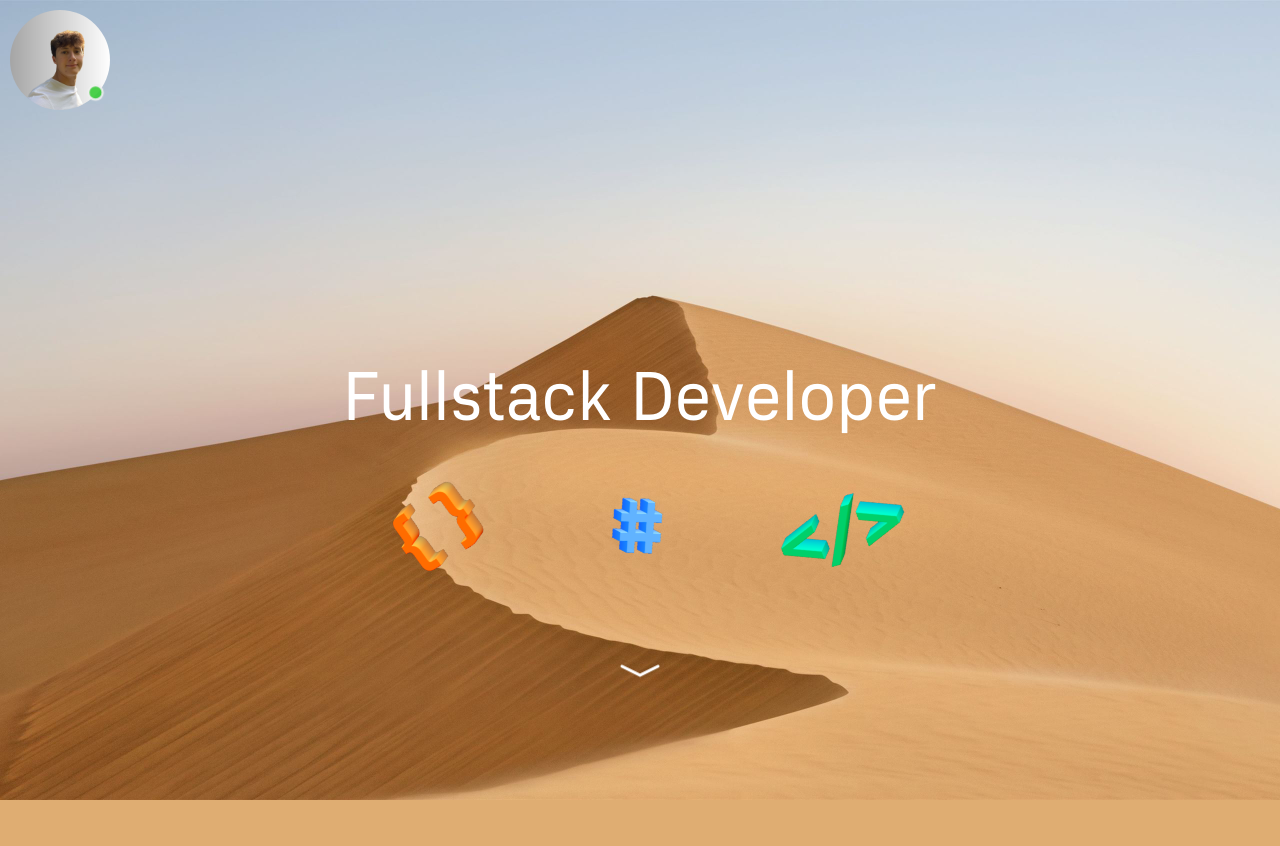
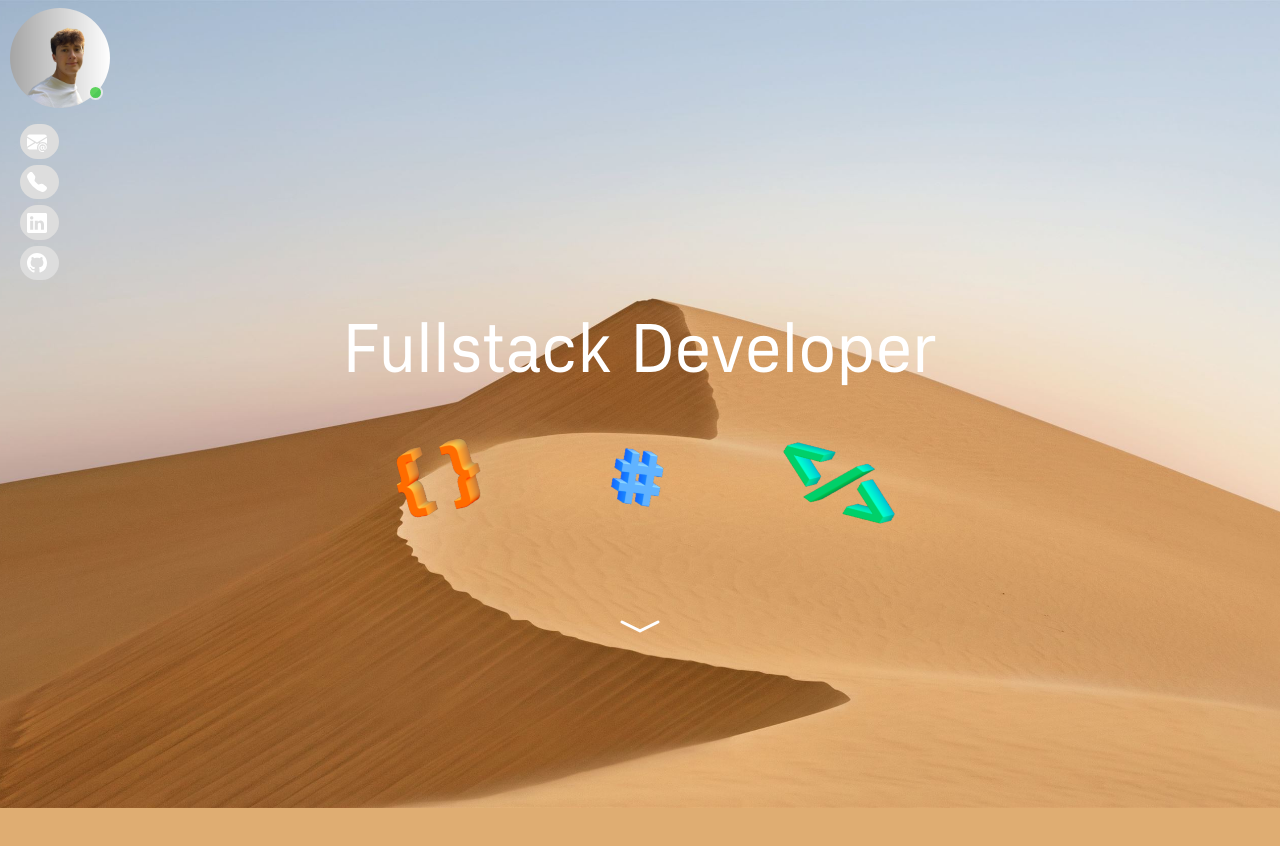
Before and after one commit to bszarlowicz/PortfolioApp, a React (Vite) app: page / in a window 1280 px wide. Shown: the top 846 px of the page. Built offline with nearby package versions, Linux system fonts and the light colour scheme.

Commit message:
contact section

```diff
--- a/src/assets/css/startPage.module.css
+++ b/src/assets/css/startPage.module.css
@@ -44,7 +44,6 @@ body {
   flex-direction: column;
   justify-content: center;
   align-items: center;
-  padding-top: 30vh;
 }
 
 .customArrow{
@@ -64,26 +63,10 @@ body {
   min-width: 400px;
 }
 
-.fogEffect {
-  position: relative;
-  overflow: hidden;
-}
-
-.fogOverlay {
-  position: absolute;
-  top: 0;
-  left: 0;
-  width: 100%;
-  height: 100vh;
-  background: rgba(255, 255, 255, 0);
-  transition: background 0.5s ease;
-  backdrop-filter: blur(5px);
-  z-index: 2;
-}
-
 .containerStyle{
   position: relative;
   display: inline-block;
+  max-width: 125px;
 }
 
 .greenCircleStyle {
@@ -93,8 +76,8 @@ body {
   background-color: #39cc39;
   border: 2px solid #efefef;
   border-radius: 50%;
-  bottom: 10px;
   left: 100px;
+  bottom: 8px;
   animation: pulseAnimation 1.5s infinite;
 }
 
@@ -102,9 +85,64 @@ body {
   width: 100px;
   height: 100px;
   border-radius: 50%;
-  margin-top: 10px;
   margin-left: 10px;
 }
+
+.contactIcon{
+  color: white;
+  margin-top: 2px;
+  margin-right: 5px;
+}
+
+.contact{
+  cursor: pointer;
+}
+
+li.contacts {
+  overflow: hidden;
+  background: #ddd;
+  list-style: none;
+  white-space:nowrap;
+  margin-right: 10px;
+  border-radius: 25px;
+  display: inline-block;
+}
+
+li.contacts span {
+  opacity: 0;
+  color: white;
+  max-width: 0;
+  display: inline-block;
+  text-decoration: none;
+  transition: max-width 1s ease-out .1s, opacity 1s ease-out .1s, color;
+}
+
+li.contacts span:hover {
+    color: white;
+}
+
+li.contacts span i {
+  float:right;
+  display: block;
+  padding-right: 1em;
+  font:1em/1 'Vercetti-Regular', sans-serif;
+  font-size: 13px;
+}
+
+li.contacts b {
+  line-height: 1;
+  font-size: 20px;
+  display: inline-block;
+  padding: 5px 7px;
+  margin-bottom: 2px;
+}
+
+li.contacts:hover span {
+    opacity: 1;
+    max-width: 300px;
+    transition: max-width 1s ease-out .1s, opacity 1s ease-out .1s, color .2s;
+}
+
 
 @keyframes rotateLeftAndRight {
   0%, 100% {
--- /dev/null
+++ b/src/components/ContactLine.jsx
@@ -0,0 +1,7 @@
+import StartPageStyles from "../assets/css/StartPage.module.css";
+
+export default function ContactLine({ icon: IconComponent, text }) {
+    return (
+        <li className={`${StartPageStyles.contacts}`}><b><IconComponent className={`${StartPageStyles.contactIcon}`} /></b><span><i>{text}</i></span></li>
+      );
+}
--- a/src/pages/StartPage.jsx
+++ b/src/pages/StartPage.jsx
@@ -6,17 +6,75 @@ import profileImg from "../assets/images/profileImg.png";
 import hashtagImg from "../assets/images/hashtag.png";
 import { Link } from "react-scroll";
 import { ChevronCompactDown } from "react-bootstrap-icons";
+import { EnvelopeAtFill } from "react-bootstrap-icons";
+import { Linkedin } from "react-bootstrap-icons";
+import { TelephoneFill } from "react-bootstrap-icons";
+import { Github } from "react-bootstrap-icons";
 import Stamps3D from "../components/Stamps3D";
+import ContactLine from "../components/ContactLine";
 
 export default function StartPage() {
+  const handleCopyToClipboard = (text) => {
+    const textarea = document.createElement('textarea');
+    textarea.value = text;
+    document.body.appendChild(textarea);
+    textarea.select();
+    document.execCommand('copy');
+    document.body.removeChild(textarea);
+    alert('Skopiowano do schowka!');
+  };
+
   return (
       <div>
-        <div className="row">
+        <div className="row mt-2">
           <div className={`${StartPageStyles.containerStyle} col-md-2`}>
             <img src={profileImg} alt="Profile" className={`${StartPageStyles.profilePic}`}/>
             <div className={`${StartPageStyles.greenCircleStyle}`}></div>
           </div>
-          <div className="col-md-10"></div>
+          <div className="row mt-3 mx-2">
+            <ul>
+              <div className="row">
+                <div className="col-auto">
+                  <div onClick={() => handleCopyToClipboard('szarlowiczbartosz2311@gmail.com')} className={`${StartPageStyles.contact}`}>
+                    <ContactLine
+                      icon={EnvelopeAtFill}
+                      text="szarlowiczbartosz2311@gmail.com"
+                    />
+                  </div>
+                </div>
+              </div>
+              <div className="row">
+                <div className="col-auto">
+                  <div onClick={() => handleCopyToClipboard('+48 506 492 177')} className={`${StartPageStyles.contact}`}>
+                    <ContactLine
+                      icon={TelephoneFill}
+                      text="+48 506 492 177"
+                    />
+                  </div>
+                </div>
+              </div>
+              <div className="row">
+                <div className="col-auto">
+                  <a href="https://www.linkedin.com/in/bartosz-szarlowicz/" target="_blank">
+                    <ContactLine
+                      icon={Linkedin}
+                      text="Linkedin"
+                    />
+                  </a>
+                </div>
+              </div>
+              <div className="row">
+                <div className="col-auto">
+                  <a href="https://github.com/bszarlowicz" target="_blank">
+                    <ContactLine
+                      icon={Github}
+                      text="Github"
+                    />
+                  </a>
+                </div>
+              </div>
+            </ul>
+          </div>
         </div>
         <div className={`${StartPageStyles.verticalCenter}`}>
           <div className="row">
```
